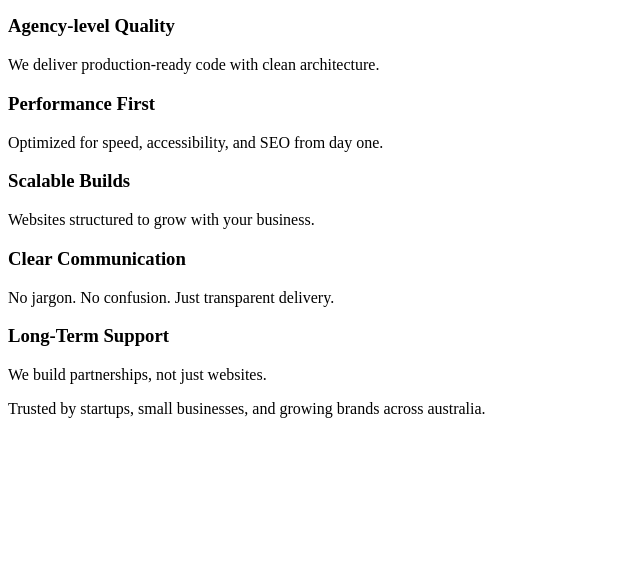
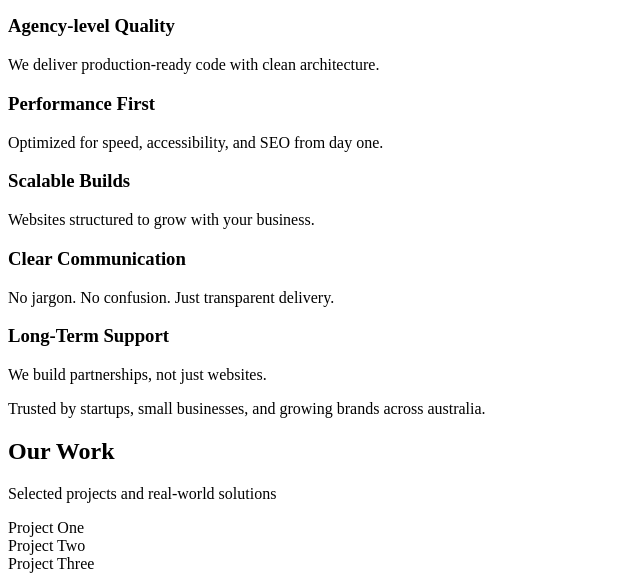
Before and after one commit to Brandonp584/jb-web-studio, a plain HTML site: page index.html in a window 1280 px wide. Shown: the part 683-1264 px from the top of the page, without its empty margins (0-640 px from the left). Before the commit the page ends 1117 px from the top, so only its background shows below. Drawn offline with Linux system fonts and the light colour scheme.

Commit message:
Add portfolio section for showcasing projects

```diff
--- a/index.html
+++ b/index.html
@@ -111,5 +111,18 @@
             </p>
         </div>
     </section>
+
+    <section id="portfolio" class="portfolio">
+        <div class="section-header">
+            <h2>Our Work</h2>
+            <p>Selected projects and real-world solutions</p>
+        </div>
+
+        <div class="portfolio-grid">
+            <div class="portfolio-item">Project One</div>
+            <div class="portfolio-item">Project Two</div>
+            <div class="portfolio-item">Project Three</div>
+        </div>
+    </section>
 </body>
 </html>
```
